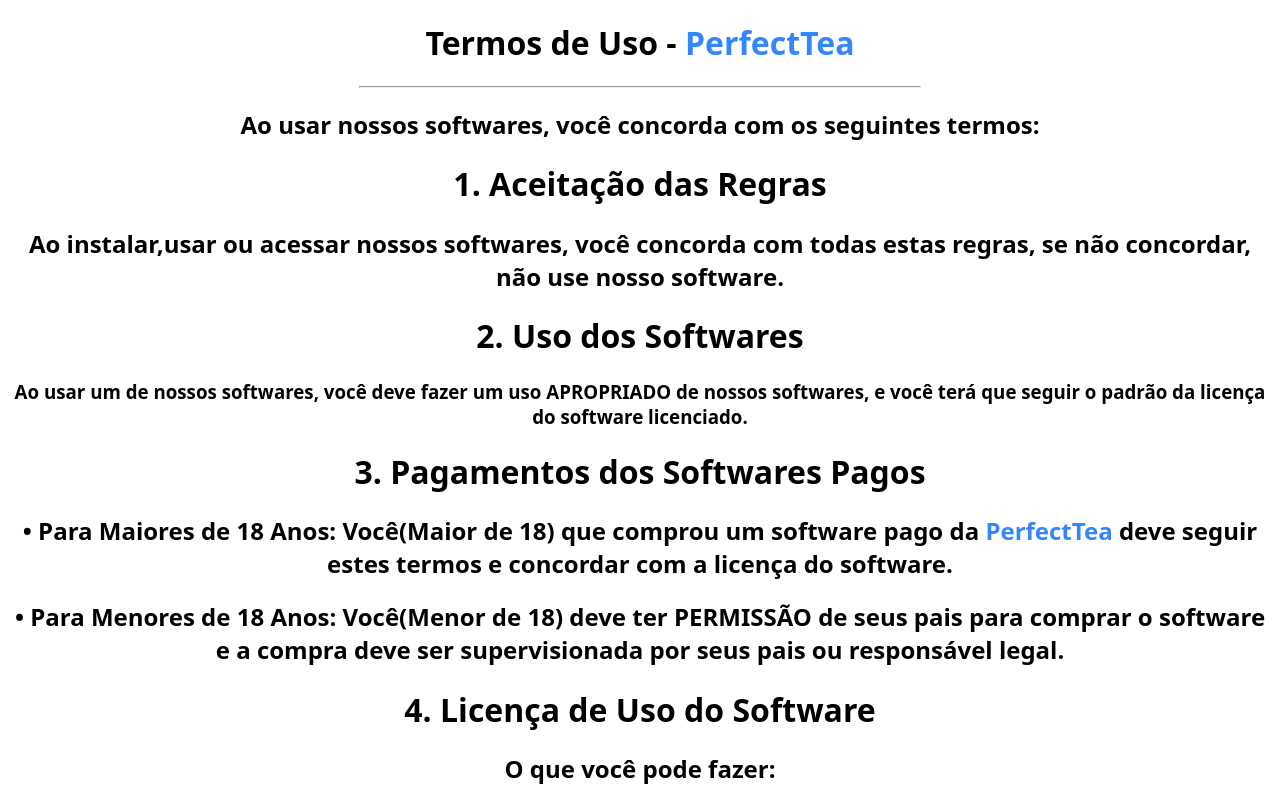
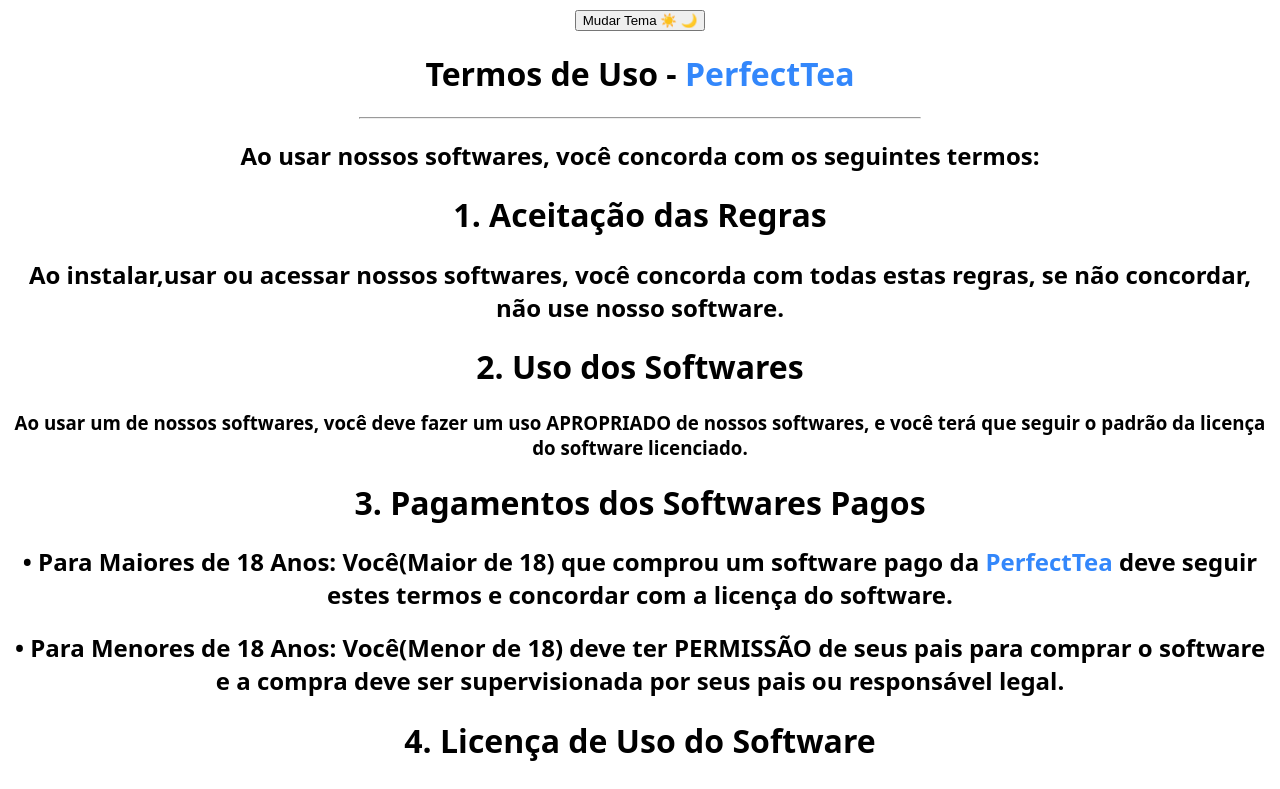
Before and after one commit to PerfectTeaBR/Termos-de-usoWebsite, a plain HTML site: page index.html in a window 1280 px wide. Shown: the top 789 px of the page. Drawn offline with Linux system fonts and the light colour scheme.

Commit message:
Update index.html

```diff
--- a/index.html
+++ b/index.html
@@ -7,6 +7,11 @@
     <link rel="stylesheet" href="style.css" />
   </head>
   <body>
+    <button class="btn" onclick="document.body.classList.toggle('dark')">
+      Mudar Tema
+      <span class="icon icon-sun">☀️</span>
+      <span class="icon icon-moon">🌙</span>
+    </button>
     <h1>Termos de Uso - <a class="colored-a" href="">PerfectTea</a></h1>
     <hr />
     <h2>Ao usar nossos softwares, você concorda com os seguintes termos:</h2>
```
